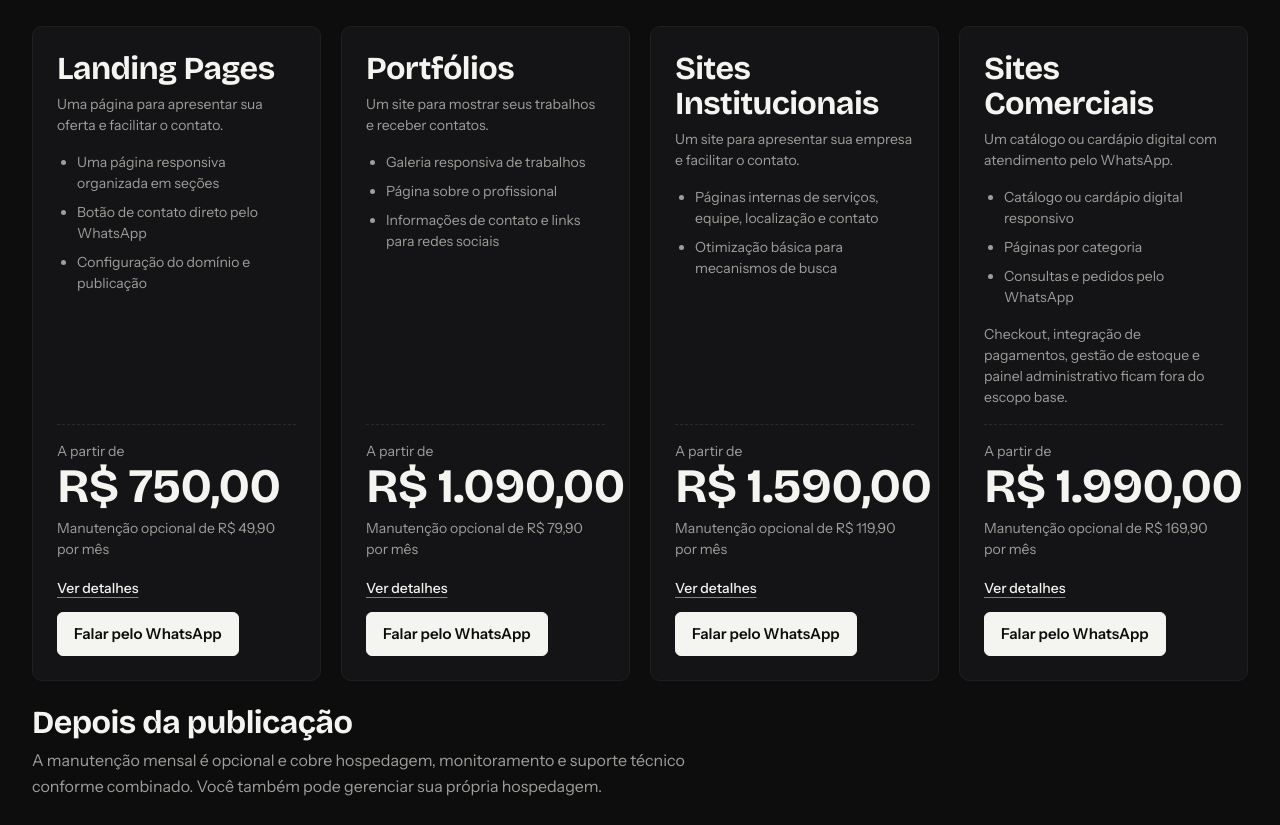
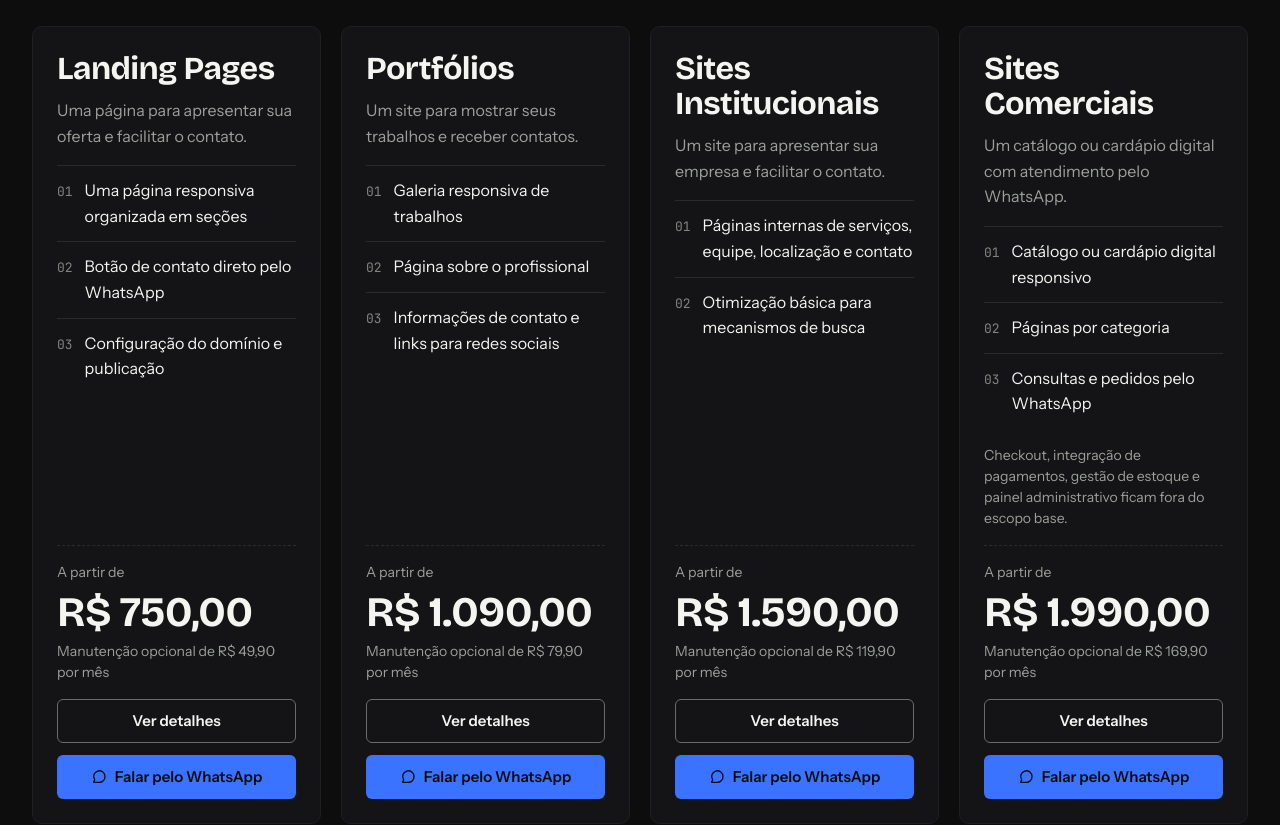
Before and after one commit to AMSDAF/amsaf-website, a Next.js app in the folder frontend/: page / in a window 1280 px wide. Shown: the part 1540-2365 px from the top of the page. Built offline with nearby package versions, Linux system fonts and the light colour scheme.

Commit message:
feat: refine homepage offers and maintenance

```diff
--- a/frontend/src/app/(home)/page.tsx
+++ b/frontend/src/app/(home)/page.tsx
@@ -50,8 +50,6 @@ const processSteps = [
   },
 ];
 
-const actionClass =
-  "action-target border border-inverse bg-inverse px-4 text-on-inverse hover:bg-inverse-hover active:bg-inverse-active";
 const textLinkClass =
   "inline-flex min-h-6 items-center rounded-control font-medium underline decoration-content-subtle underline-offset-4 hover:text-accent-text hover:decoration-accent-text active:text-accent-text active:decoration-accent-text";
 
@@ -153,7 +151,10 @@ export default function Home() {
         }}
         headingLayout="split"
       >
-        <ul className="mt-10 grid gap-4 sm:grid-cols-2 lg:mt-14 lg:gap-5 xl:grid-cols-4">
+        <ul
+          className="mt-10 grid gap-4 sm:grid-cols-2 lg:mt-14 lg:gap-5 xl:grid-cols-4"
+          role="list"
+        >
           {services.map((service) => (
             <li
               className="flex flex-col rounded-card border border-border bg-surface p-5 sm:p-6"
@@ -162,14 +163,25 @@ export default function Home() {
               <h3 className="max-w-[18ch] font-display text-title">
                 {service.label}
               </h3>
-              <p className="mt-2 text-body-sm text-content-muted">
+              <p className="mt-3 text-body text-content-muted">
                 {service.summary}
               </p>
-              <ul className="my-4 list-disc space-y-2 pl-5 text-body-sm text-content-muted">
-                {service.baseScope.map((item) => (
-                  <li key={item}>{item}</li>
+              <ol className="my-4" role="list">
+                {service.baseScope.map((item, index) => (
+                  <li
+                    className="flex items-baseline gap-3 border-t border-rule py-3 text-body text-content"
+                    key={item}
+                  >
+                    <span
+                      aria-hidden="true"
+                      className="shrink-0 font-mono text-label text-content-subtle"
+                    >
+                      {String(index + 1).padStart(2, "0")}
+                    </span>
+                    <span>{item}</span>
+                  </li>
                 ))}
-              </ul>
+              </ol>
               {service.scopeNote && (
                 <p className="mb-4 text-body-sm text-content-muted">
                   {service.scopeNote}
@@ -177,34 +189,33 @@ export default function Home() {
               )}
               <div className="mt-auto border-t border-dashed border-rule pt-4">
                 <p className="text-body-sm text-content-muted">A partir de</p>
-                <p className="font-display text-price proportional-nums">
+                <p className="mt-2 font-display text-price wrap-anywhere proportional-nums xl:[font-size:2.625rem]">
                   {formatBrl(service.startingPriceInCentavos)}
                 </p>
                 <p className="mt-2 text-body-sm text-content-muted">
                   Manutenção opcional de{" "}
                   {formatBrl(service.monthlyMaintenanceInCentavos)} por mês
                 </p>
-                <div className="mt-4 flex flex-wrap items-center gap-3 text-body-sm">
-                  <Link
+                <div className="mt-4 flex flex-wrap gap-3 *:grow">
+                  <ActionLink
                     aria-label={`Ver detalhes de ${service.label}`}
-                    className={textLinkClass}
                     href={service.route}
-                  >
-                    Ver detalhes
-                  </Link>
-                  <a className={actionClass} href={service.contact.href}>
-                    {service.contact.label}
-                  </a>
+                    label="Ver detalhes"
+                    variant="secondary"
+                  />
+                  <ActionLink {...service.contact} variant="contact" />
                 </div>
               </div>
             </li>
           ))}
         </ul>
-        <div className="mt-6 max-w-2xl">
-          <h3 className="max-w-[18ch] font-display text-title">
+        <div className="mt-4 rounded-card border border-border bg-surface p-5 sm:p-6 lg:mt-5 lg:grid lg:grid-cols-12 lg:items-baseline">
+          <h3 className="max-w-[18ch] font-display text-title lg:col-span-5">
             Depois da publicação
           </h3>
-          <p className="mt-2 text-content-muted">{serviceMaintenanceNote}</p>
+          <p className="mt-3 max-w-[65ch] text-body-sm text-content-muted lg:col-span-7 lg:mt-0">
+            {serviceMaintenanceNote}
+          </p>
         </div>
       </ContentSection>
 
--- a/frontend/src/components/action-link.tsx
+++ b/frontend/src/components/action-link.tsx
@@ -13,13 +13,15 @@ const variantStyles = {
 export type ActionVariant = keyof typeof variantStyles;
 
 export function ActionLink({
+  "aria-label": ariaLabel,
   href,
   label,
   variant = "primary",
-}: LinkContent & { variant?: ActionVariant }) {
+}: LinkContent & { "aria-label"?: string; variant?: ActionVariant }) {
   return (
     <Link
-      className={`action-target justify-center text-center transition-colors duration-150 ease-[ease] ${variantStyles[variant]}`}
+      aria-label={ariaLabel}
+      className={`action-target justify-center text-center transition-[color,background-color,border-color] duration-150 ease-[ease] ${variantStyles[variant]}`}
       href={href}
     >
       {variant === "contact" && (
```
Also changed, not shown: 2 other files (tests, documents, lock files or other folders).
